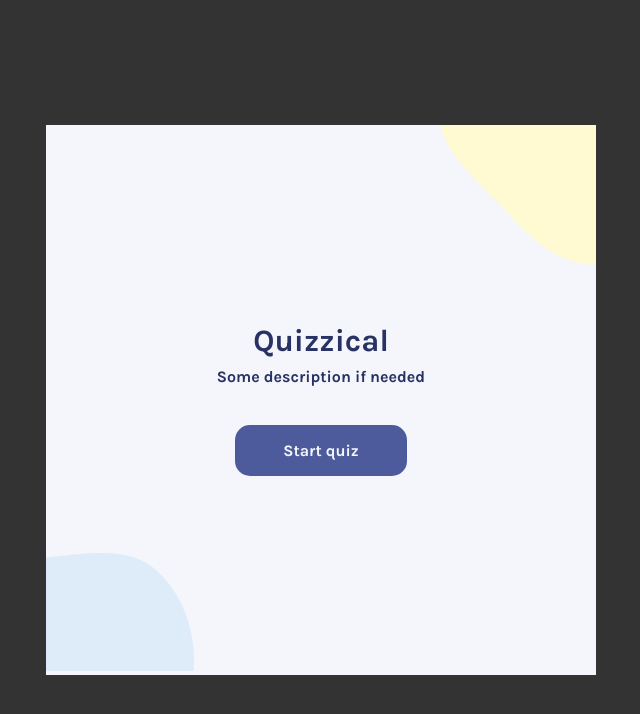
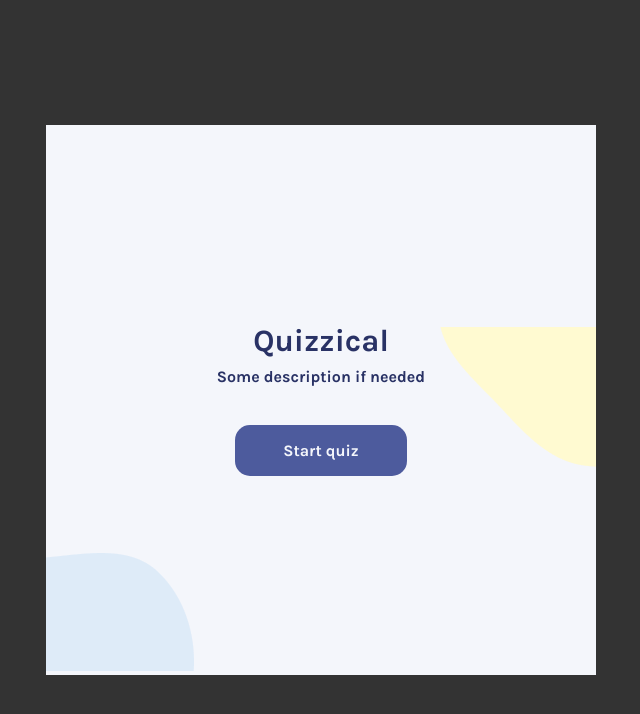
Before and after one commit to gregsypek/Quizzical2, a React (Create React App) app: page / in a window 1280 px wide. Shown: the top 714 px of the page, without its empty margins (319-959 px from the left). Built offline with nearby package versions, Linux system fonts and the light colour scheme.

Commit message:
first commit

```diff
--- a/public/style.css
+++ b/public/style.css
@@ -233,7 +233,7 @@ select {
 	position: absolute;
 	content: url(./blob\ 5-1.png);
 	right: 0;
-	top: 0;
+	top: 1;
 }
 .wrapper::after {
 	position: absolute;
```
